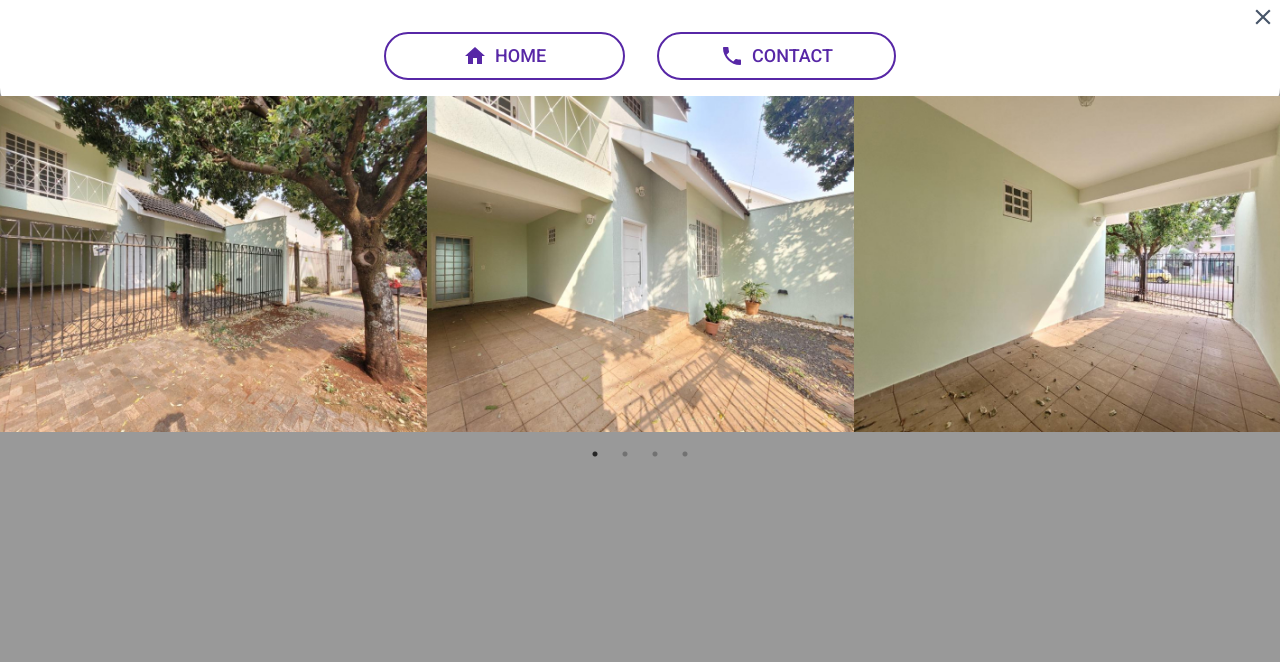
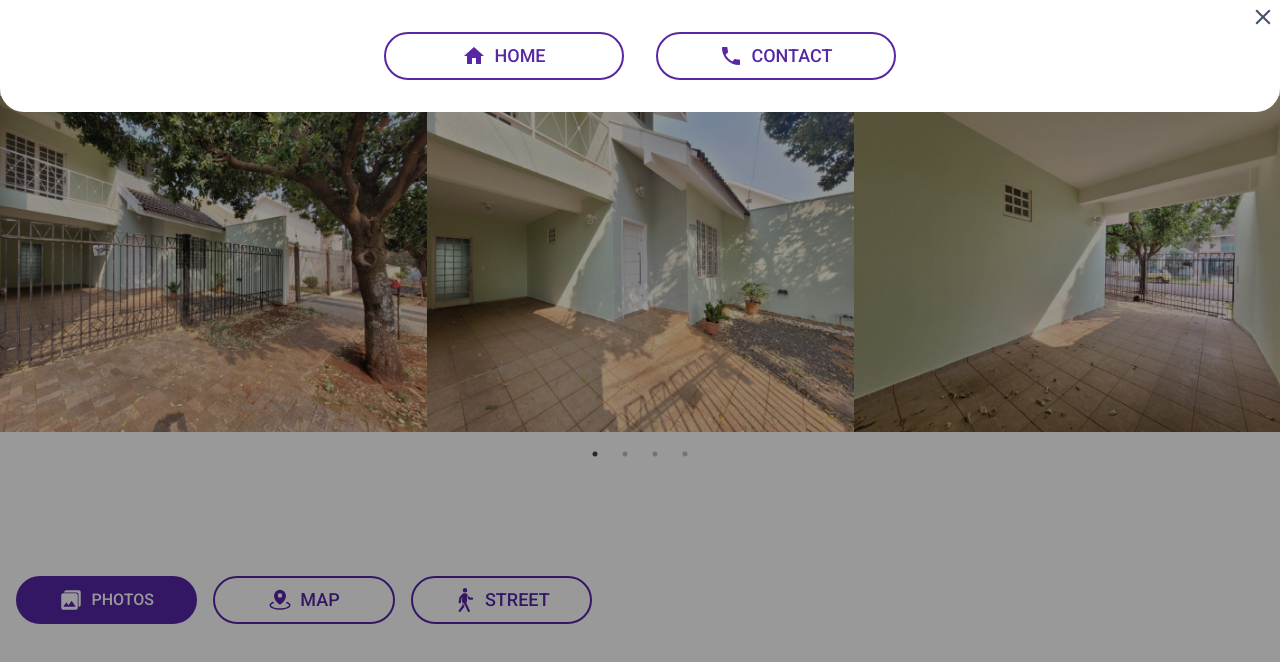
Before and after one commit to XxWexX5/next-home, a Next.js app: page /building/123 in a window 1280 px wide. Both pictures are taken after a click on the button 1252 px from the left and 48 px from the top of the page. Shown: the top 662 px of the page. Built offline with nearby package versions, Linux system fonts and the light colour scheme.

Commit message:
[ FEATURE ] Creating group buttons info.

```diff
--- a/src/app/building/[id]/page.tsx
+++ b/src/app/building/[id]/page.tsx
@@ -1,5 +1,11 @@
+import { Button } from "@/app/components/Button";
+import { Container } from "@/app/components/Container";
 import { Header } from "@/app/components/Header";
 import { Carrousel } from "@/app/components/ImageCarousel";
+import { BsPersonWalking } from "react-icons/bs";
+import { IoMdPhotos } from "react-icons/io";
+
+import { PiMapPinAreaFill } from "react-icons/pi";
 
 interface BuildingPageProps {
   params: {
@@ -10,7 +16,19 @@ interface BuildingPageProps {
 export default function Building({ params }: BuildingPageProps) {
   const { id } = params;
 
+  const latitude = -23.561684;
+  const longitude = -46.655981;
+
   console.log(id);
+
+  const address =
+    "Rua Sal da Terra, Conjunto Residencial José Bonifácio, São Paulo, São Paulo- CEP 08257140";
+
+  const encodedAddress = encodeURIComponent(address);
+
+  const googleMapsUrl = `https://www.google.com/maps?q=${encodedAddress}`;
+
+  const streetViewUrl = `https://www.google.com/maps/@?api=1&map_action=pano&viewpoint=${latitude},${longitude}`;
 
   return (
     <>
@@ -19,6 +37,41 @@ export default function Building({ params }: BuildingPageProps) {
       <div className="w-full h-[25rem] overflow-hidden relative">
         <Carrousel />
       </div>
+
+      <Container>
+        <div className="flex max-w-xl gap-4 py-20">
+          <Button.Primary
+            isLink={true}
+            href="/"
+            className="flex items-center justify-center gap-2"
+          >
+            <IoMdPhotos size={24} />
+            Photos
+          </Button.Primary>
+
+          <Button.Outline
+            isLink={true}
+            href={googleMapsUrl}
+            target="_blank"
+            rel="noopener noreferrer"
+            className="flex items-center justify-center gap-2"
+          >
+            <PiMapPinAreaFill size={24} />
+            Map
+          </Button.Outline>
+
+          <Button.Outline
+            isLink={true}
+            href={streetViewUrl}
+            target="_blank"
+            rel="noopener noreferrer"
+            className="flex items-center justify-center gap-2"
+          >
+            <BsPersonWalking size={24} />
+            Street
+          </Button.Outline>
+        </div>
+      </Container>
     </>
   );
 }
--- a/src/app/components/Button/components/ButtonOutline/index.tsx
+++ b/src/app/components/Button/components/ButtonOutline/index.tsx
@@ -1,8 +1,44 @@
-export const ButtonOutline = ({ ...props }) => {
+import Link from "next/link";
+import { ReactNode } from "react";
+
+interface ButtonOutlineProps {
+  isLink?: boolean;
+  href?: string;
+  className?: string;
+  target?: string;
+  rel?: string;
+  children: ReactNode;
+}
+
+export const ButtonOutline = ({
+  isLink,
+  href,
+  className,
+  target,
+  rel,
+  children,
+  ...props
+}: ButtonOutlineProps) => {
+  if (isLink) {
+    return (
+      <Link
+        href={href || ""}
+        target={target}
+        rel={rel}
+        className={`w-full uppercase border-2 border-primary-300 text-primary-300 text-lg font-medium py-2 rounded-full transition-all hover:bg-primary-300 hover:text-neutral-full ${className}`}
+        {...props}
+      >
+        {children}
+      </Link>
+    );
+  }
+
   return (
     <button
+      className={`w-full uppercase border-2 border-primary-300 text-primary-300 text-lg font-medium py-2 rounded-full transition-all hover:bg-primary-300 hover:text-neutral-full ${className}`}
       {...props}
-      className={`w-full uppercase border-2 border-primary-300 text-primary-300 text-lg font-medium py-2 rounded-full transition-all hover:bg-primary-300 hover:text-neutral-full ${props.className}`}
-    ></button>
+    >
+      {children}
+    </button>
   );
 };
--- a/src/app/components/Button/components/ButtonPrimary/index.tsx
+++ b/src/app/components/Button/components/ButtonPrimary/index.tsx
@@ -1,8 +1,45 @@
-export const ButtonPrimary = ({ ...props }) => {
+import { ReactNode } from "react";
+
+import Link from "next/link";
+
+interface ButtonPrimaryProps {
+  isLink?: boolean;
+  href?: string;
+  className?: string;
+  target?: string;
+  rel?: string;
+  children: ReactNode;
+}
+
+export const ButtonPrimary = ({
+  isLink,
+  href,
+  className,
+  target,
+  rel,
+  children,
+  ...props
+}: ButtonPrimaryProps) => {
+  if (isLink) {
+    return (
+      <Link
+        href={href || ""}
+        target={target}
+        rel={rel}
+        className={`w-full uppercase border-2 border-primary-300 bg-primary-300 text-neutral-full font-medium text-base py-2 rounded-full transition-all hover:bg-transparent hover:border-primary-300 hover:text-primary-300 ${className}`}
+        {...props}
+      >
+        {children}
+      </Link>
+    );
+  }
+
   return (
     <button
-      className="w-full uppercase border-2 border-primary-300 bg-primary-300 text-neutral-full font-medium text-base py-2 rounded-full transition-all hover:bg-transparent hover:border-primary-300 hover:text-primary-300"
+      className={`w-full uppercase border-2 border-primary-300 bg-primary-300 text-neutral-full font-medium text-base py-2 rounded-full transition-all hover:bg-transparent hover:border-primary-300 hover:text-primary-300 ${className}`}
       {...props}
-    ></button>
+    >
+      {children}
+    </button>
   );
 };
--- a/src/app/components/Menu/index.tsx
+++ b/src/app/components/Menu/index.tsx
@@ -8,7 +8,6 @@ import { Container } from "../Container";
 import { Button } from "../Button";
 
 import { MdClose, MdHome, MdPhone } from "react-icons/md";
-import Link from "next/link";
 
 import { useClickAway } from "react-use";
 
@@ -24,7 +23,7 @@ export const Menu = () => {
 
   if (isVisible) {
     return (
-      <div className="bg-black/40 w-screen h-screen fixed top-0 left-0">
+      <div className="bg-black/40 w-screen h-screen fixed top-0 left-0 z-50">
         <button
           className="absolute top-1 right-1 transition-opacity hover:opacity-60"
           onClick={toggleIsVisible}
@@ -36,23 +35,22 @@ export const Menu = () => {
           <Container className="h-full">
             <div className="w-full max-w-[32rem] m-auto flex h-full items-center gap-8">
               <Button.Outline
+                isLink={true}
+                href="/"
                 className="flex items-center justify-center gap-2"
-                onClick={() => setIsVisible(false)}
               >
                 <MdHome size={24} />
                 Home
               </Button.Outline>
 
-              <Link
+              <Button.Outline
+                isLink={true}
                 href="tel:11995653565"
-                className="w-full"
-                onClick={() => setIsVisible(false)}
+                className="flex items-center justify-center gap-2"
               >
-                <Button.Outline className="flex items-center justify-center gap-2">
-                  <MdPhone size={24} />
-                  Contact
-                </Button.Outline>
-              </Link>
+                <MdPhone size={24} />
+                Contact
+              </Button.Outline>
             </div>
           </Container>
         </div>
```
